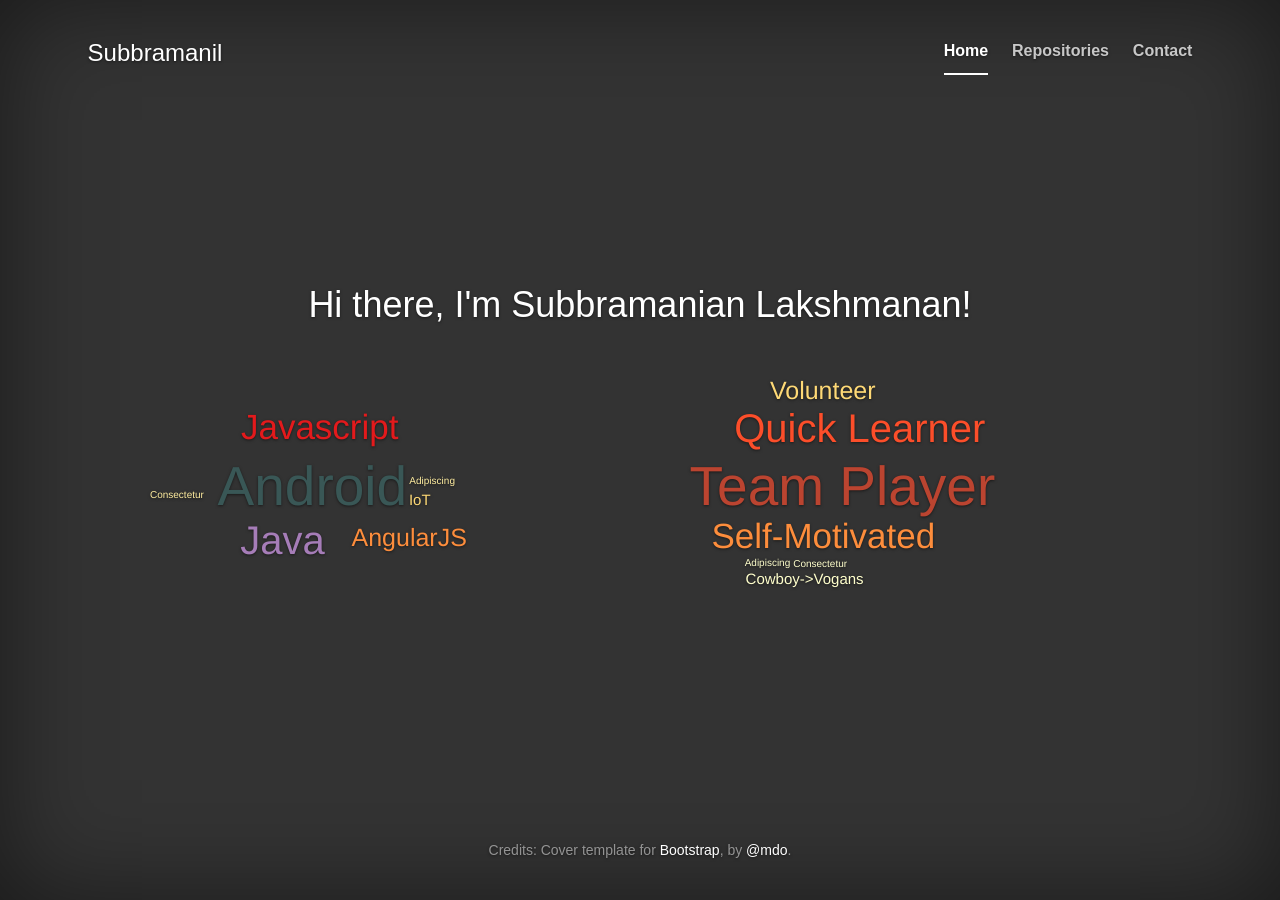
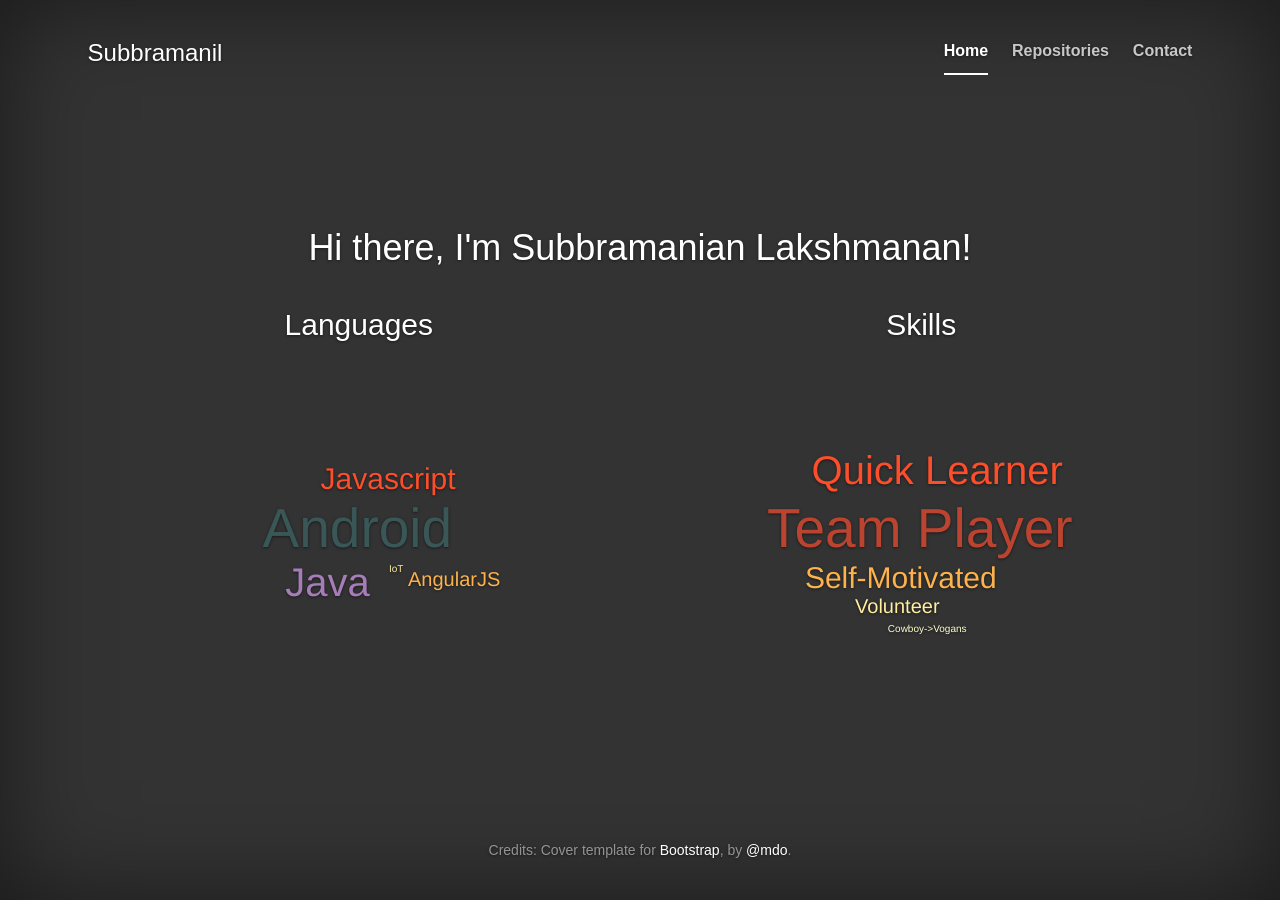
Before and after one commit to subbramanil/subbramanil.github.io, a Jekyll site: the page built from index.html, in a window 1280 px wide. Built offline with Jekyll 4.4.1, drawn with Linux system fonts in a browser that asks for light colours; nearby versions of some CDN libraries.

Commit message:
style updates

```diff
--- a/index.html
+++ b/index.html
@@ -4,8 +4,20 @@ title: Subbramanian Lakshmanan, Enthusiasic Developer
 ---
 <div class="blurb">
     <h1>Hi there, I'm Subbramanian Lakshmanan!</h1>
-    <div class="row">
+</div>
+<section class="col-md-6">
+	<header class="panel-heading">
+	    <h2> Languages </h2>
+	</header>
+	<div class="panel-body">
         <div class="col-md-6" id="myTechSkillSet"></div>
+	</div>
+</section>
+<section class="col-md-6">
+	<header class="panel-heading">
+	    <h2> Skills </h2>
+	</header>
+	<div class="panel-body">
         <div class="col-md-6" id="mySoftSkillSet"></div>
-    </div>
-</div>
+	</div>
+</section>
--- a/static/js/simplescript.js
+++ b/static/js/simplescript.js
@@ -10,8 +10,6 @@ function initWordCloud(){
         {text: "Javascript", weight: 9.4},
         {text: "AngularJS", weight: 8},
         {text: "IoT", weight: 6.2},
-        {text: "Consectetur", weight: 5},
-        {text: "Adipiscing", weight: 5},
     ];
 
     var softSkills = [
@@ -20,8 +18,6 @@ function initWordCloud(){
         {text: "Self-Motivated", weight: 9.4},
         {text: "Volunteer", weight: 8},
         {text: "Cowboy->Vogans", weight: 6.2, link: 'https://dev.to/anotherdevblog/there-are-two-types-of-engineers-be-both'},
-        {text: "Consectetur", weight: 5},
-        {text: "Adipiscing", weight: 5},
     ];
 
     $('#myTechSkillSet').jQCloud(techSkills, {
```
